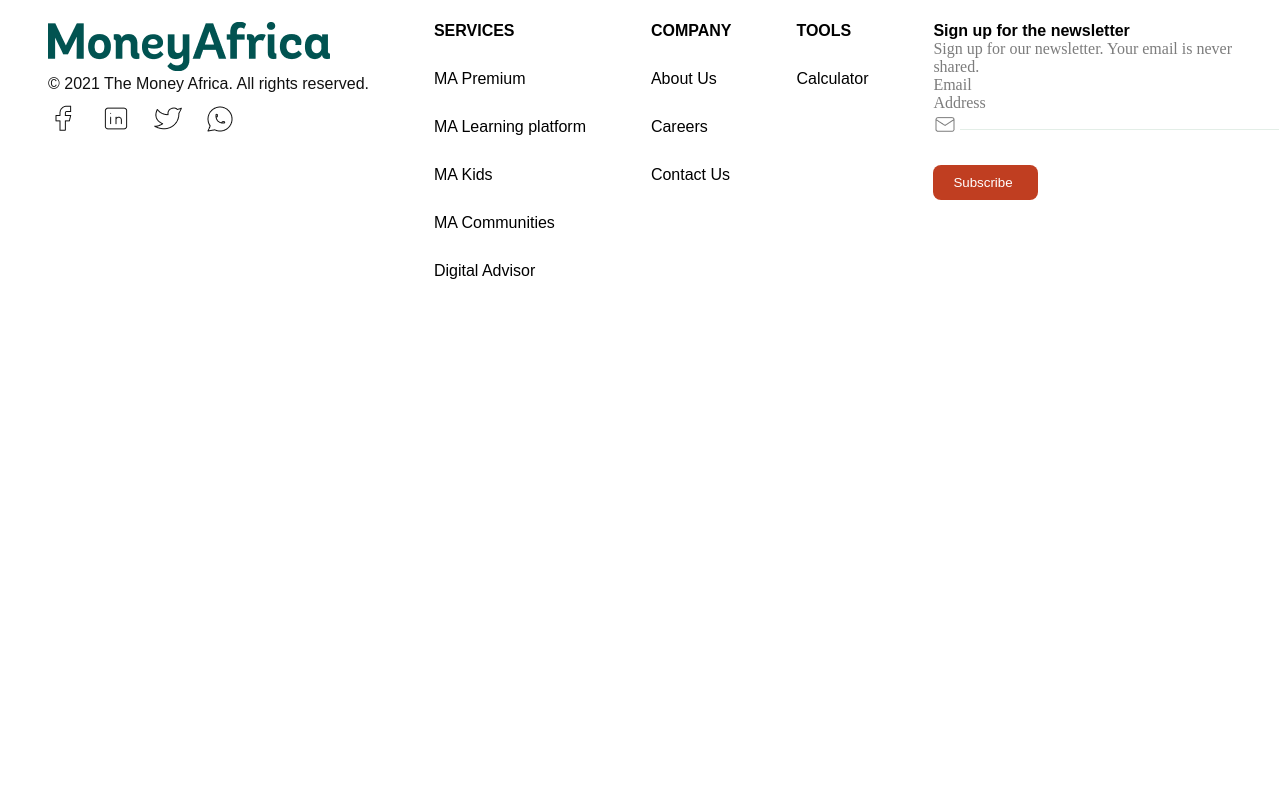
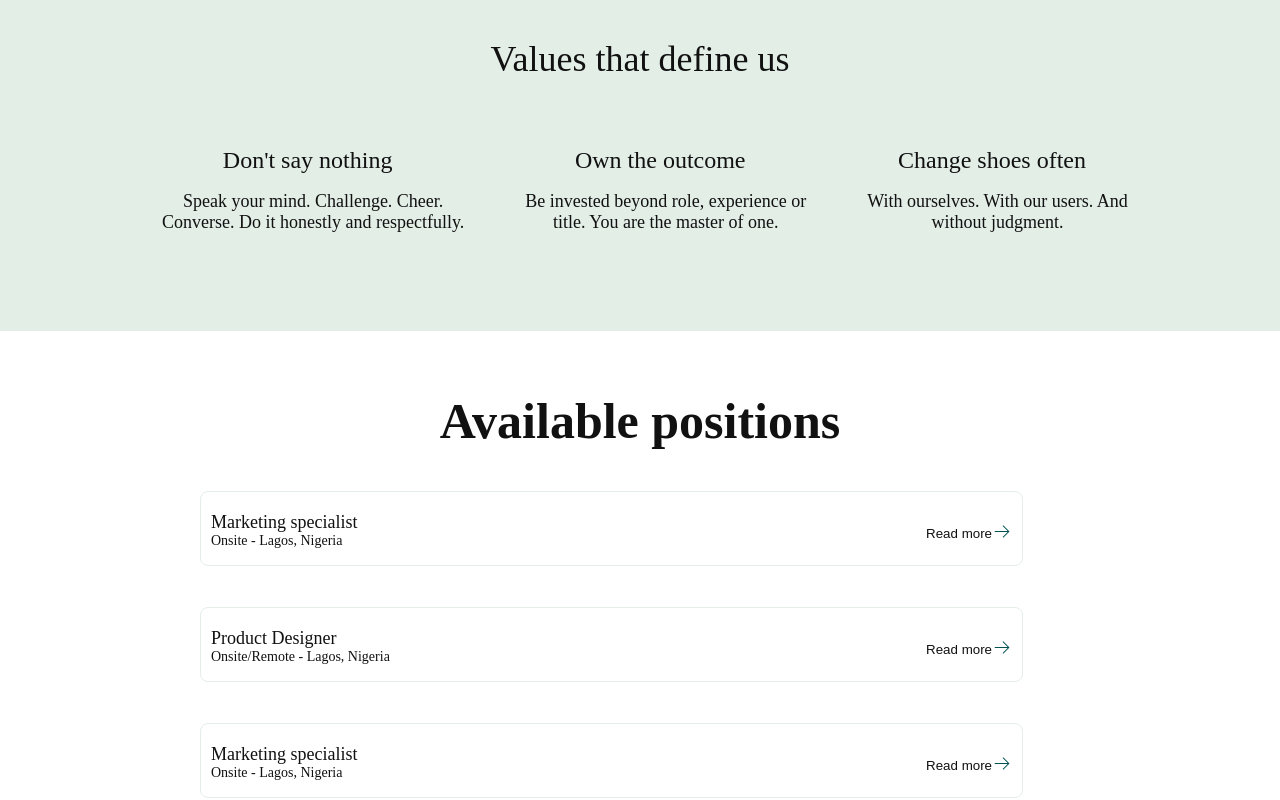
Before and after one commit to victory-nwawunze/clone-financial-website, a React (Create React App) app: page /moneyAfrica/MoneyAfricaCareerPage in a window 1280 px wide. Shown: the part 840-1640 px from the top of the page. Before the commit the page ends 1168 px from the top, so only its background shows below. Built offline with nearby package versions, Linux system fonts and the light colour scheme.

Commit message:
Creating MoneyAfricaCareerPage

```diff
--- a/src/components/MoneyAfricaCareerPage/MoneyAfricaCareerPage.js
+++ b/src/components/MoneyAfricaCareerPage/MoneyAfricaCareerPage.js
@@ -2,6 +2,7 @@
 
 import React from "react";
 import CareerPageBannerImage from "../../images/CareerPageBannerImage.png";
+import RightArrImage from "../../images/ArrowRightImage.png";
 const MoneyAfricaCareerPage = () => {
   return (
     <React.Fragment>
@@ -22,12 +23,105 @@
         <img src={CareerPageBannerImage} />
       </div>
       <div className="ValueThatDefinesUsTextStyles">
-        <h3>Values that define us</h3>
+        <h3 className="VADUStyles">Values that define us</h3>
         <div className="FlexAllValueTextStyles">
           <div className="df">
-            <div>1</div>
-            <div>2</div>
-            <div>3</div>
+            <div>
+              <h4 className="DontSayStyles">Don't say nothing</h4>
+              <p className="SYMStylesText">
+                Speak your mind. Challenge. Cheer.
+                <br /> Converse. Do it honestly and respectfully.
+              </p>
+            </div>
+            <div>
+              <h4 className="DontSayStyles">Own the outcome</h4>
+              <p className="SYMStylesText">
+                Be invested beyond role, experience or
+                <br /> title. You are the master of one.
+              </p>
+            </div>
+            <div>
+              <h4 className="DontSayStyles">Change shoes often</h4>
+              <p className="SYMStylesText">
+                With ourselves. With our users. And
+                <br /> without judgment.
+              </p>
+            </div>
+          </div>
+        </div>
+      </div>
+      <div className="AvailablePositionStyles">
+        <h4 className="APStylesText">Available positions</h4>
+      </div>
+      <div className="JobTitleSemiCard">
+        <div className="df justify-content-betw align-items-centr">
+          <div>
+            <h5 className="JobTitle">Marketing specialist</h5>
+            <p className="JobLocation">Onsite - Lagos, Nigeria</p>
+          </div>
+          <div>
+            <div className="df align-items-centr">
+              <div>
+                <input type="button" value="Read more" className="RMStyles" />
+              </div>
+              <div>
+                <img src={RightArrImage} />
+              </div>
+            </div>
+          </div>
+        </div>
+      </div>
+      <div className="JobTitleSemiCard">
+        <div className="df justify-content-betw align-items-centr">
+          <div>
+            <h5 className="JobTitle">Product Designer</h5>
+            <p className="JobLocation">Onsite/Remote - Lagos, Nigeria</p>
+          </div>
+          <div>
+            <div className="df align-items-centr">
+              <div>
+                <input type="button" value="Read more" className="RMStyles" />
+              </div>
+              <div>
+                <img src={RightArrImage} />
+              </div>
+            </div>
+          </div>
+        </div>
+      </div>
+      <div className="JobTitleSemiCard">
+        <div className="df justify-content-betw align-items-centr">
+          <div>
+            <h5 className="JobTitle">Marketing specialist</h5>
+            <p className="JobLocation">Onsite - Lagos, Nigeria</p>
+          </div>
+          <div>
+            <div className="df align-items-centr">
+              <div>
+                <input type="button" value="Read more" className="RMStyles" />
+              </div>
+              <div>
+                <img src={RightArrImage} />
+              </div>
+            </div>
+          </div>
+        </div>
+      </div>
+      <div className="JobTitleSemiCard">
+        <div className="df justify-content-betw align-items-centr">
+          <div>
+            <h5 className="JobTitle">Product Designer</h5>
+            <p className="JobLocation">Onsite/Remote - Lagos, Nigeria</p>
+          </div>
+          <div>
+            <div className="df align-items-centr">
+              <div>
+                <input type="button" value="Read more" className="RMStyles" />
+              </div>
+              <div>
+                <img src={RightArrImage} />
+              </div>
+            </div>
           </div>
         </div>
       </div>
--- a/src/index.css
+++ b/src/index.css
@@ -1398,11 +1398,89 @@
   margin-left: 19px;
   margin-right: 10px;
 }
-.ValueThatDefinesUsTextStyles{
-  margin-top: 10px;
+
+.ValueThatDefinesUsTextStyles {
+  margin-top: 58px;
   padding-top: 10px;
   padding-bottom: 10px;
   padding-right: 10px;
   padding-left: 10px;
   background-color: #E3EEE7;
 }
+
+.VADUStyles {
+  font-style: normal;
+  font-weight: 500;
+  font-size: 36px;
+  color: #111111;
+  padding-top: 66px;
+  padding-bottom: 57px;
+  text-align: center;
+}
+
+.DontSayStyles {
+  padding-top: 10px;
+  padding-bottom: 17px;
+  padding-left: 10px;
+  padding-right: 10px;
+  text-align: center;
+  font-size: 24px;
+  font-weight: 500;
+  color: #111111;
+}
+
+.FlexAllValueTextStyles {
+  margin-left: 116px;
+}
+
+.SYMStylesText {
+  text-align: center;
+  font-weight: 400;
+  font-size: 18px;
+  color: #111111;
+  padding-left: 36px;
+  padding-right: 25px;
+  padding-bottom: 88px;
+}
+.AvailablePositionStyles{
+  margin-top: 61px;
+  text-align: center;
+  font-weight: 500;
+  font-size: 50px;
+  color: #111111;
+}
+.JobTitleSemiCard{
+    border: 1px solid #E3EEE7;
+    margin-top: 41px;
+    margin-right: 257px;
+    margin-left: 200px;
+    padding-right: 10px;
+    padding-top: 10px;
+    border-radius: 8px;
+}
+.JobTitle{
+  padding-top: 10px;
+  padding-right: 10px;
+  padding-left: 10px;
+  font-weight: 500;
+  font-size: 18px;
+  color: #111111;
+}
+.JobLocation{
+  padding-bottom: 16px;
+  padding-left: 10px;
+  padding-right: 10px;
+  color: #111111;
+  font-weight: 400;
+  font-size: 14px;
+}
+.RMStyles{
+  background-color: white;
+  color: #111111;
+  padding-top: 10px;
+  padding-bottom: 10px;
+  padding-left: 10px;
+  border: none;
+  outline: none;
+  cursor: pointer;
+}
```
Also changed, not shown: src/images/SmallArrRight.png (added).
